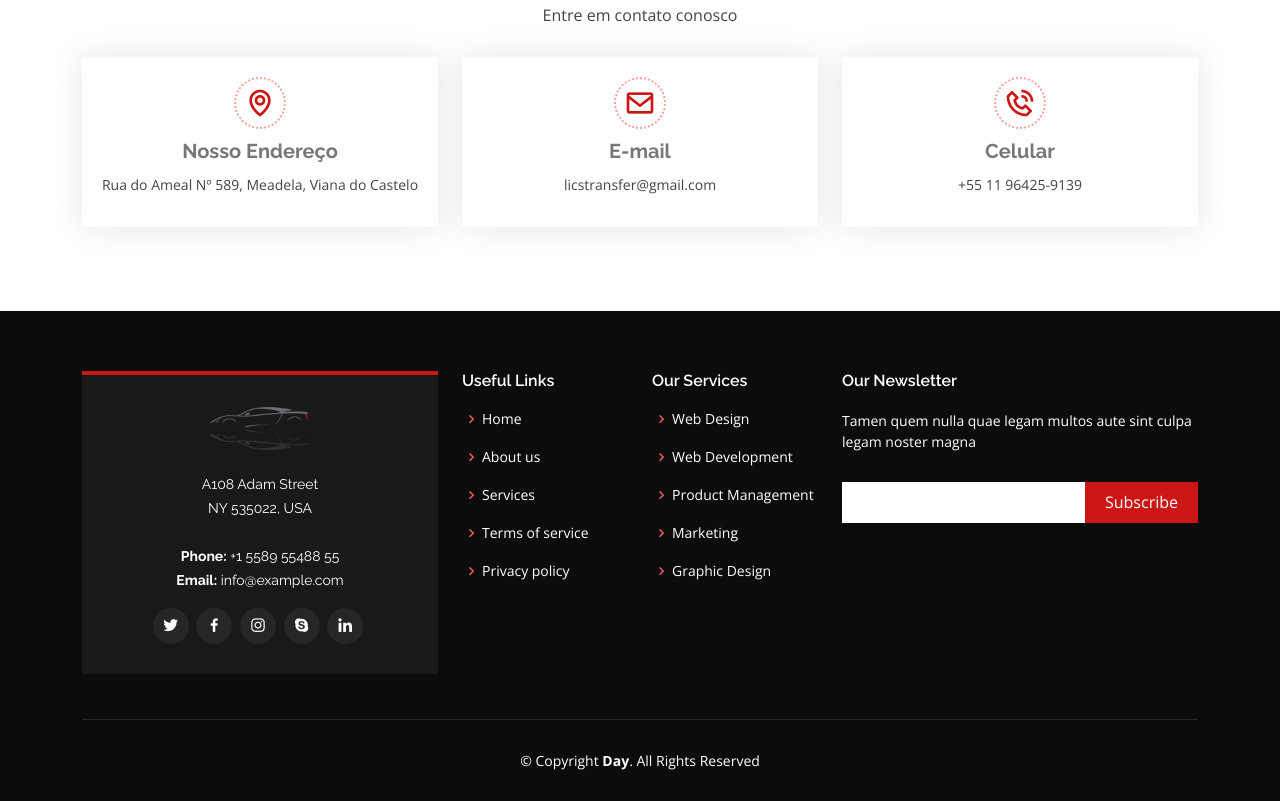
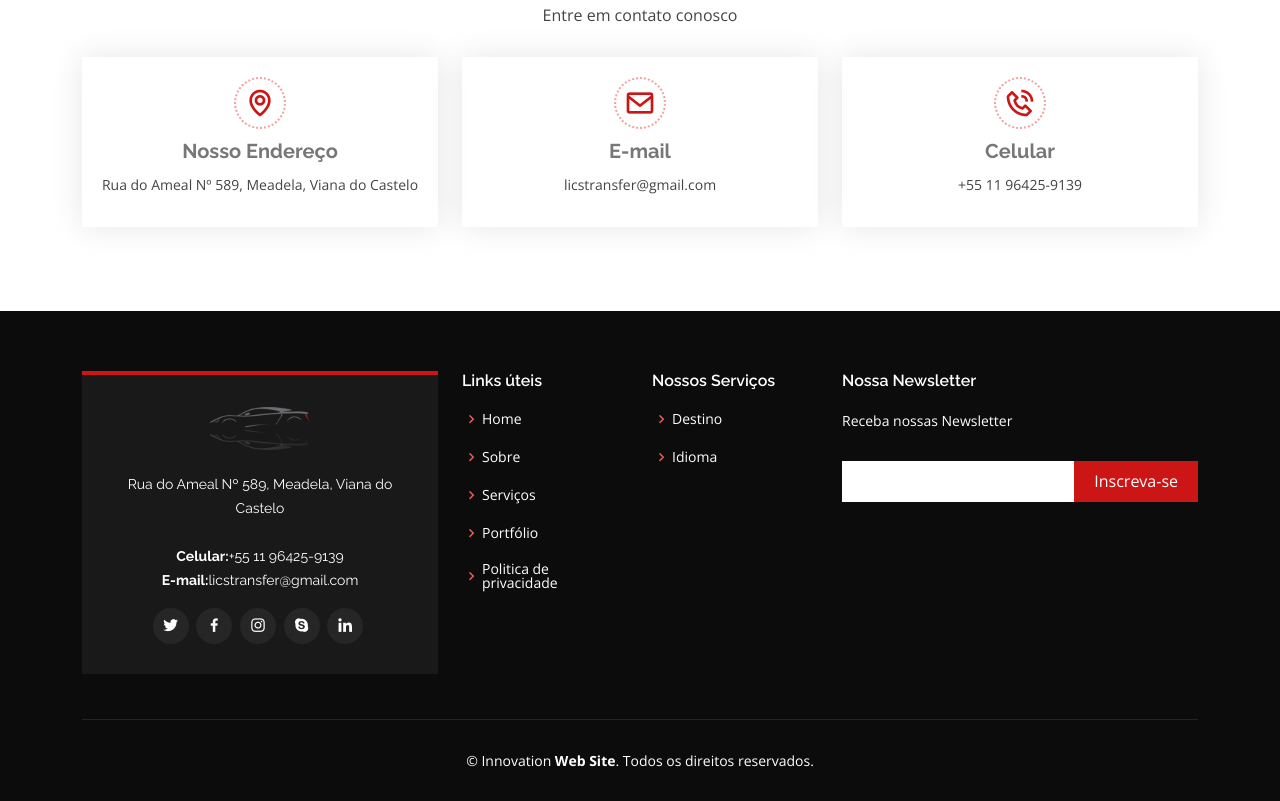
Before and after one commit to AmadeuAnjos/lics-transfer, a plain HTML site: page index.html in a window 1280 px wide. Shown: the part 5284-6085 px from the top of the page. Drawn offline with nearby package versions, Linux system fonts and the light colour scheme.

Commit message:
Adicionando rodapé

```diff
--- a/index.html
+++ b/index.html
@@ -421,50 +421,45 @@
             <div class="footer-info">
               <h3><img src="./assets/img/logo.png" alt="" style="width: 100px;"></h3>
               <p>
-                A108 Adam Street <br>
-                NY 535022, USA<br><br>
-                <strong>Phone:</strong> +1 5589 55488 55<br>
-                <strong>Email:</strong> info@example.com<br>
+                Rua do Ameal Nº 589, Meadela, Viana do Castelo<br><br>
+                <strong>Celular:</strong>+55 11 96425-9139<br>
+                <strong>E-mail:</strong>licstransfer@gmail.com<br>
               </p>
               <div class="social-links mt-3">
-                <a href="#" class="twitter"><i class="bx bxl-twitter"></i></a>
-                <a href="#" class="facebook"><i class="bx bxl-facebook"></i></a>
-                <a href="#" class="instagram"><i class="bx bxl-instagram"></i></a>
-                <a href="#" class="google-plus"><i class="bx bxl-skype"></i></a>
-                <a href="#" class="linkedin"><i class="bx bxl-linkedin"></i></a>
+                <a href="https://www.instagram.com/licstransfers/" class="twitter"><i class="bx bxl-twitter"></i></a>
+                <a href="https://www.instagram.com/licstransfers/" class="facebook"><i class="bx bxl-facebook"></i></a>
+                <a href="https://www.instagram.com/licstransfers/" class="instagram"><i class="bx bxl-instagram"></i></a>
+                <a href="https://www.instagram.com/licstransfers/" class="google-plus"><i class="bx bxl-skype"></i></a>
+                <a href="https://www.instagram.com/licstransfers/" class="linkedin"><i class="bx bxl-linkedin"></i></a>
               </div>
             </div>
           </div>
 
           <div class="col-lg-2 col-md-6 footer-links">
-            <h4>Useful Links</h4>
+            <h4>Links úteis</h4>
             <ul>
               <li><i class="bx bx-chevron-right"></i> <a href="#">Home</a></li>
-              <li><i class="bx bx-chevron-right"></i> <a href="#">About us</a></li>
-              <li><i class="bx bx-chevron-right"></i> <a href="#">Services</a></li>
-              <li><i class="bx bx-chevron-right"></i> <a href="#">Terms of service</a></li>
-              <li><i class="bx bx-chevron-right"></i> <a href="#">Privacy policy</a></li>
+              <li><i class="bx bx-chevron-right"></i> <a href="#">Sobre</a></li>
+              <li><i class="bx bx-chevron-right"></i> <a href="#">Serviços</a></li>
+              <li><i class="bx bx-chevron-right"></i> <a href="#">Portfólio</a></li>
+              <li><i class="bx bx-chevron-right"></i> <a href="#">Politica de privacidade</a></li>
             </ul>
           </div>
 
           <div class="col-lg-2 col-md-6 footer-links">
-            <h4>Our Services</h4>
+            <h4>Nossos Serviços</h4>
             <ul>
-              <li><i class="bx bx-chevron-right"></i> <a href="#">Web Design</a></li>
-              <li><i class="bx bx-chevron-right"></i> <a href="#">Web Development</a></li>
-              <li><i class="bx bx-chevron-right"></i> <a href="#">Product Management</a></li>
-              <li><i class="bx bx-chevron-right"></i> <a href="#">Marketing</a></li>
-              <li><i class="bx bx-chevron-right"></i> <a href="#">Graphic Design</a></li>
+              <li><i class="bx bx-chevron-right"></i> <a href="#">Destino</a></li>
+              <li><i class="bx bx-chevron-right"></i> <a href="#">Idioma</a></li>
             </ul>
           </div>
 
           <div class="col-lg-4 col-md-6 footer-newsletter">
-            <h4>Our Newsletter</h4>
-            <p>Tamen quem nulla quae legam multos aute sint culpa legam noster magna</p>
+            <h4>Nossa Newsletter</h4>
+            <p>Receba nossas Newsletter</p>
             <form action="" method="post">
-              <input type="email" name="email"><input type="submit" value="Subscribe">
+              <input type="email" name="email"><input type="submit" value="Inscreva-se">
             </form>
-
           </div>
 
         </div>
@@ -473,7 +468,7 @@
 
     <div class="container">
       <div class="copyright">
-        &copy; Copyright <strong><span>Day</span></strong>. All Rights Reserved
+        &copy; Innovation <strong><span>Web Site</span></strong>. Todos os direitos reservados.
       </div>
     </div>
   </footer><!-- End Footer -->
```
Also changed, not shown: 1 other file.
